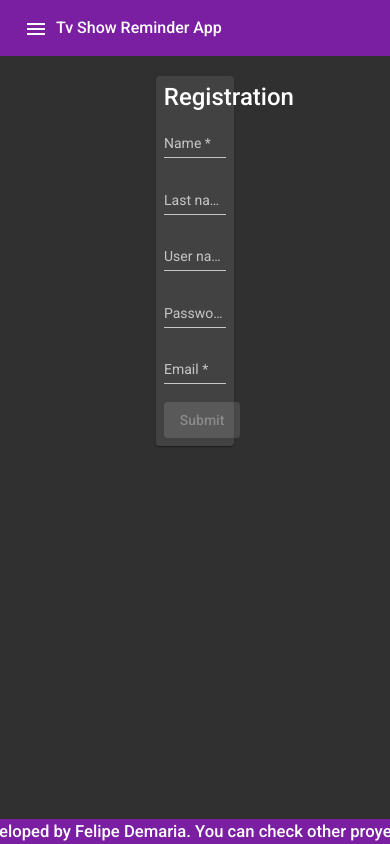
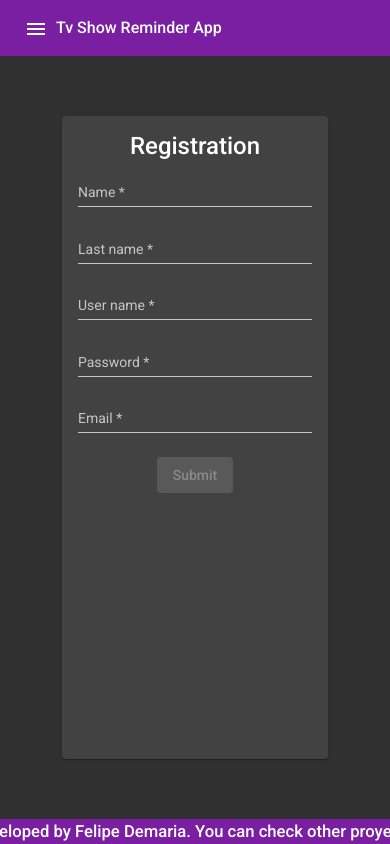
Before and after one commit to dema22/app-tvshows-reminders, an Angular app: page /registration in a window 390 px wide. Built offline with nearby package versions, Linux system fonts and the light colour scheme.

Commit message:
Improving some  css styles

```diff
--- a/src/app/app.component.css
+++ b/src/app/app.component.css
@@ -9,13 +9,12 @@ mat-sidenav {
 .site {
   display: flex;
   flex-direction: column;
-  min-height: 100vh;
+  /*min-height: 100%;*/
+  /*align-items: center;
+  justify-content: center;*/
 }
 
 .site-content {
-  /*display: flex;
-  justify-content: center;
-  align-items: center; */
-  /*border: 10px solid violet;*/
-  flex-grow: 1;
+  /*border: 10px solid orange;*/
+  flex: 1;
 }
--- a/src/app/app.component.html
+++ b/src/app/app.component.html
@@ -1,34 +1,14 @@
-<!--
-
-    div class="site">
-  <mat-sidenav-container>
-    <mat-sidenav #sidenav>
-      <app-side-navbar (sidenavClose)="sidenav.close()"></app-side-navbar>
-    </mat-sidenav>
-    <mat-sidenav-content>
-      <app-navbar (sidenavToggle)="sidenav.toggle()"></app-navbar>
-      <div class="site-content">
-        <router-outlet></router-outlet>
-      </div>
-    </mat-sidenav-content>
-  </mat-sidenav-container>
-</div>
-<app-footer></app-footer>
-
-
--->
-
 <mat-sidenav-container>
   <mat-sidenav #sidenav>
     <app-side-navbar (sidenavClose)="sidenav.close()"></app-side-navbar>
   </mat-sidenav>
-  <mat-sidenav-content>
-    <div class="site">
+  <mat-sidenav-content class="site">
+    <!--<div class="site">-->
       <app-navbar (sidenavToggle)="sidenav.toggle()"></app-navbar>
       <div class="site-content">
         <router-outlet></router-outlet>
       </div>
       <app-footer></app-footer>
-    </div>
+    <!--</div>-->
   </mat-sidenav-content>
 </mat-sidenav-container>
--- a/src/app/components/log-in/log-in.component.css
+++ b/src/app/components/log-in/log-in.component.css
@@ -1,15 +1,8 @@
 .card-container {
-  background-color: blue;
-  display: flex;
-  flex-direction: column;
-  justify-content: center;
-  align-items: center;
+  /*background-color: blue;*/
+  width: 50%;
+  height: 40%;
 }
-
-/*
-  This rezis items inside the container
-  max-width: 700px;
-  margin: auto;*/
 
 mat-card-title {
   text-align: center;
@@ -20,15 +13,17 @@ mat-card-title {
   flex-direction: column;
   justify-content: center;
   align-items: center;
-  /*background-color: violet;*/
 }
 
 .flex-input {
   width: 50%;
 }
 
-.flex-button{
-  margin-top: 20px;
-  width: 100px;
-  height: 50px;
+
+@media (max-width: 500px) {
+  .card-container {
+    background-color: lightblue;
+    width: 60%;
+    height: 50%;
+  }
 }
--- a/src/app/components/log-in/log-in.component.html
+++ b/src/app/components/log-in/log-in.component.html
@@ -1,4 +1,4 @@
-<div class="card-container-wrapper">
+<div class="container-wrapper">
   <mat-card class="card-container">
     <mat-card-title>Log In</mat-card-title>
     <mat-card-content>
--- a/src/app/components/profile/profile.component.css
+++ b/src/app/components/profile/profile.component.css
@@ -1,16 +1,12 @@
 .main-div{
-    margin-top: 100px;
-    display: flex;
-    justify-content: center;
-    align-items: center;
-    margin-left: 100px;
-    margin-right: 100px;
-  }
+  /*border: 3px solid yellow;*/
+  display: flex;
+  flex-direction: column;
+  justify-content: center;
+  align-items: center;
+}
 
-.card-title {
-    font-size: 25px;
-    text-align: center;
-}
+
 
 a:link,
 a:visited,
--- a/src/app/components/profile/profile.component.html
+++ b/src/app/components/profile/profile.component.html
@@ -1,27 +1,37 @@
+<div class="container-wrapper">
   <div class="main-div">
     <mat-card>
       <mat-card-header *ngIf="loading">
         <mat-card-title class="card-title">
-          Hello {{ profile.name }} ! Thanks for taking the time to check the application.
+          Hello {{ profile.name }} ! Thanks for taking the time to check the
+          application.
         </mat-card-title>
       </mat-card-header>
       <mat-card-content>
         <p>
-        I created this small web app using Javascripct with Angular + Material frameworks for the front end. The
-        API was built with Java with Srpingboot, using the Hibernate ORM + JPA,
-        with a MySQL database. For the API security i use JWT tokens with Spring
-        Security. I am looking for a junior position so I can keep improving on
-        Full Stack Web Development.
+          I created this small web app using Javascripct with Angular + Material
+          frameworks for the front end. The API was built with Java with
+          Srpingboot, using the Hibernate ORM + JPA, with a MySQL database. For
+          the API security i use JWT tokens with Spring Security. I am looking
+          for a junior position so I can keep improving on Full Stack Web
+          Development.
         </p>
-      <p>You can check the source code of this proyect at : </p>
+        <p>You can check the source code of this proyect at :</p>
       </mat-card-content>
       <mat-card-actions>
-      <a href="https://github.com/dema22/app-tvshows-reminders/tree/master/src" target="_blank">
+        <a
+          href="https://github.com/dema22/app-tvshows-reminders/tree/master/src"
+          target="_blank"
+        >
           <button mat-button>Front End Repository</button>
         </a>
-      <a href="https://github.com/dema22/api-tv-movies/tree/master/src/main/java/com/example/spring" target="_blank">
+        <a
+          href="https://github.com/dema22/api-tv-movies/tree/master/src/main/java/com/example/spring"
+          target="_blank"
+        >
           <button mat-button>Api Repository</button>
         </a>
       </mat-card-actions>
     </mat-card>
   </div>
+</div>
--- a/src/app/components/registration/registration.component.css
+++ b/src/app/components/registration/registration.component.css
@@ -1,10 +1,3 @@
-mat-card{
-  margin-top: 5%;
-  margin-left: 40%;
-  margin-right: 40%;
-  padding: 2%;
-}
-
 mat-form-field {
   width: 100%;
 }
@@ -12,3 +5,27 @@ mat-form-field {
 mat-card-title{
   text-align: center;
 }
+
+.card-container {
+  /*background-color: blue;*/
+  width: 30%;
+  height: 70%;
+}
+
+.form-container {
+  display: flex;
+  flex-direction: column;
+  justify-content: center;
+  align-items: center;
+}
+
+.flex-btn {
+  margin-top: 6px;
+}
+
+@media (max-width: 500px) {
+  .card-container {
+    width: 60%;
+    height: 80%;
+  }
+}
--- a/src/app/components/registration/registration.component.html
+++ b/src/app/components/registration/registration.component.html
@@ -1,13 +1,27 @@
-<mat-card>
+<div class="container-wrapper">
+  <mat-card class="card-container">
     <mat-card-title>Registration</mat-card-title>
     <mat-card-content>
-    <form autocomplete="off" [formGroup]="userRegistrationForm" (ngSubmit)="onSubmit()">
+      <form
+        autocomplete="off"
+        [formGroup]="userRegistrationForm"
+        (ngSubmit)="onSubmit()"
+        class="form-container"
+      >
         <mat-form-field>
           <mat-label>Name</mat-label>
-        <input type="text" matInput placeholder="Name" formControlName="name" />
+          <input
+            type="text"
+            matInput
+            placeholder="Name"
+            formControlName="name"
+            class="flex-input"
+          />
         </mat-form-field>
         <div *ngIf="name.invalid && (name.dirty || name.touched)">
-        <mat-error *ngIf="name.errors.required"> Name is required. </mat-error>
+          <mat-error *ngIf="name.errors.required">
+            Name is required.
+          </mat-error>
         </div>
 
         <mat-form-field>
@@ -76,9 +90,11 @@
           color="primary"
           type="submit"
           [disabled]="!userRegistrationForm.valid"
+          class="flex-btn"
         >
           Submit
         </button>
       </form>
     </mat-card-content>
   </mat-card>
+</div>
--- a/src/app/components/tv-show-basic-info-search-bar/tv-show-basic-info-search-bar.component.css
+++ b/src/app/components/tv-show-basic-info-search-bar/tv-show-basic-info-search-bar.component.css
@@ -1,9 +1,21 @@
 .container {
+  /*border: 2px solid black;*/
+  text-align: center;
   margin-top: 100px;
-  display: flex;
-  justify-content: center;
 }
 
 mat-form-field {
-    width: 400px;
+  width: 500px;
 }
+
+@media (max-width: 600px) {
+  mat-form-field {
+    width: 300px;
+  }
+}
+
+@media (max-width: 400px) {
+  mat-form-field {
+    width: 250px;
+  }
+}
--- a/src/styles.css
+++ b/src/styles.css
@@ -1,5 +1,10 @@
 @import "@angular/material/prebuilt-themes/purple-green.css";
 /* You can add global styles to this file, and also import other style files */
+
+/** {
+  overflow-y: hidden;
+  overflow-x: hidden;
+}*/
 
 html,
 body {
@@ -11,12 +16,12 @@ body {
   font-family: Roboto, "Helvetica Neue", sans-serif;
 }
 
-.card-container-wrapper {
+.container-wrapper {
   display: flex;
-  /*border: 2px solid yellow;*/
-  /*height: calc(100vh - 81px);*/
-  flex-grow: 1;
-  flex-direction: column;
   justify-content: center;
   align-items: center;
+  flex: 1;
+  width: 100%;
+  height: 100%;
+  /*border: 2px solid violet;*/
 }
```
Also changed, not shown: src/app/components/footer/footer.component.css (+0 -12 lines). Lines whose indentation alone changed are shown as unchanged.
